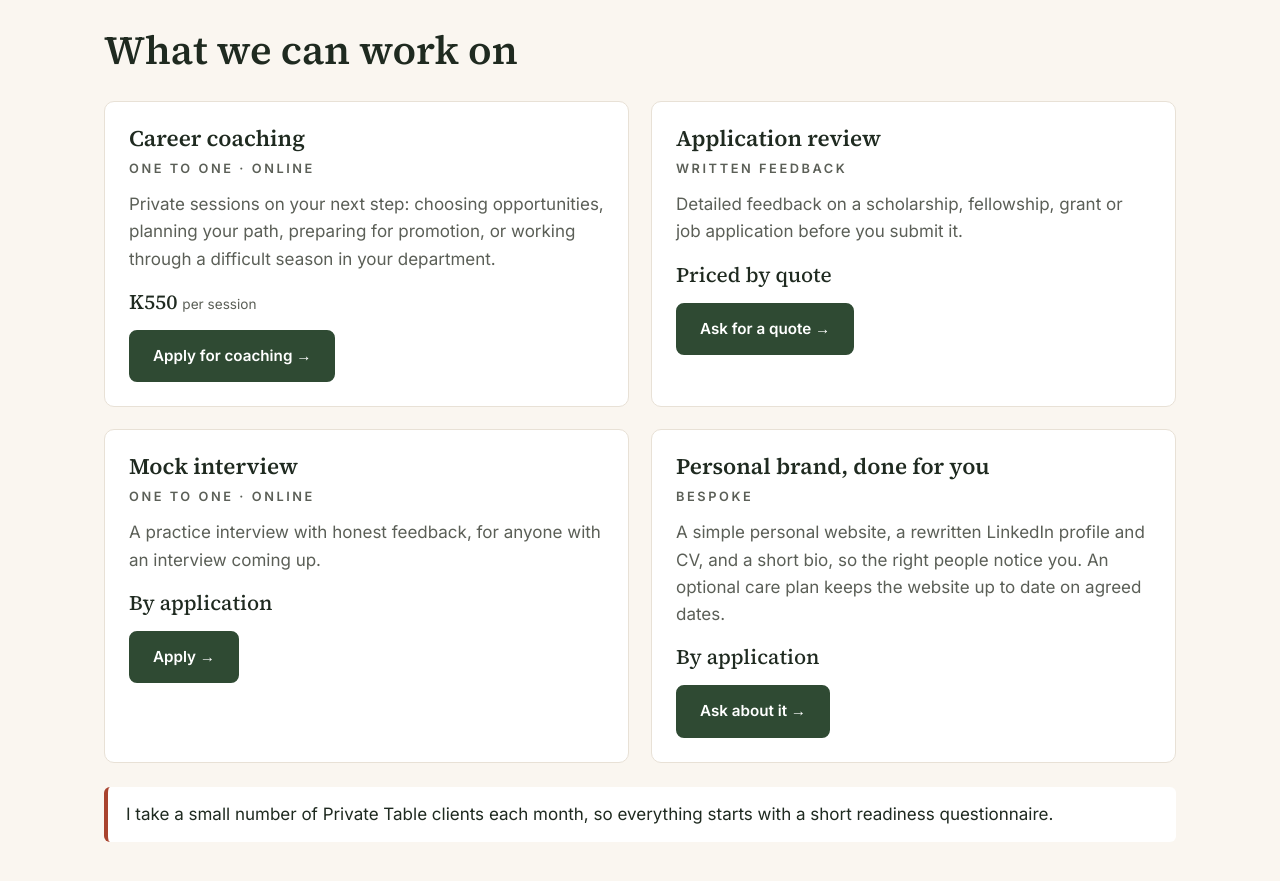
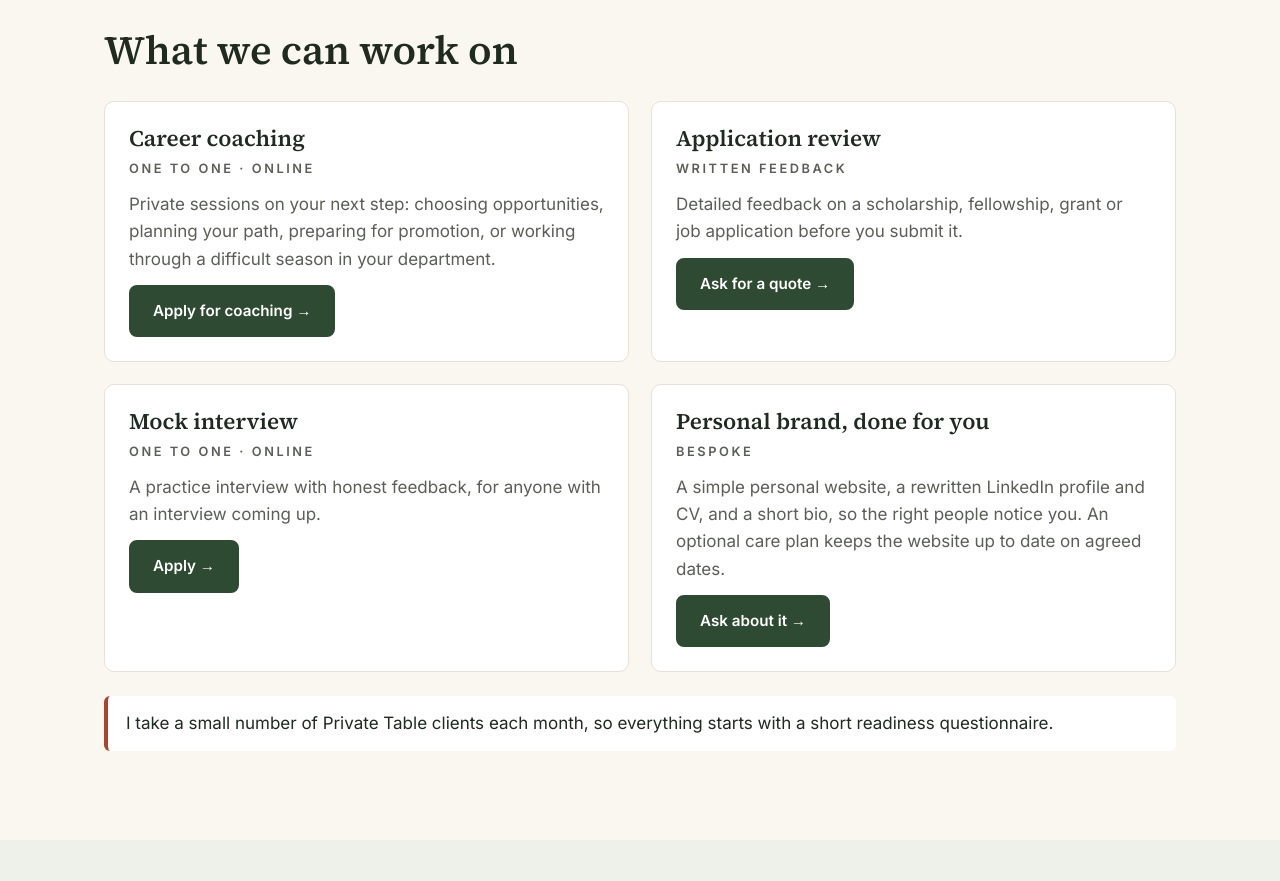
Before and after one commit to mmutondo/mmutondo.github.io, a Jekyll site: the page private-table.html, which Jekyll copies as it is, in a window 1280 px wide and 900 px high, scrolled down 578 px. Shown: the top 881 px of the window. Built offline with Jekyll 4.4.1, drawn with Linux system fonts in a browser that asks for light colours.

Commit message:
Working Lunch and Private Table pages: remove prices
Co-Authored-By: Claude Opus 5.5 <noreply@anthropic.com>
Claude-Session: https://claude.ai/code/session_01EKxmyb8EnG9A94CFrRmYRt

```diff
--- a/private-table.html
+++ b/private-table.html
@@ -61,28 +61,24 @@
             <h3>Career coaching</h3>
             <p class="kicker">One to one &middot; online</p>
             <p>Private sessions on your next step: choosing opportunities, planning your path, preparing for promotion, or working through a difficult season in your department.</p>
-            <p class="price">K550 <small>per session</small></p>
             <a class="btn" href="https://dr.moolamutondo.me/coaching.html">Apply for coaching &rarr;</a>
           </div>
           <div class="panel">
             <h3>Application review</h3>
             <p class="kicker">Written feedback</p>
             <p>Detailed feedback on a scholarship, fellowship, grant or job application before you submit it.</p>
-            <p class="price">Priced by quote</p>
             <a class="btn" href="mailto:moola@moolamutondo.me?subject=Private%20Table%3A%20Application%20review">Ask for a quote &rarr;</a>
           </div>
           <div class="panel">
             <h3>Mock interview</h3>
             <p class="kicker">One to one &middot; online</p>
             <p>A practice interview with honest feedback, for anyone with an interview coming up.</p>
-            <p class="price">By application</p>
             <a class="btn" href="https://dr.moolamutondo.me/coaching.html">Apply &rarr;</a>
           </div>
           <div class="panel">
             <h3>Personal brand, done for you</h3>
             <p class="kicker">Bespoke</p>
             <p>A simple personal website, a rewritten LinkedIn profile and CV, and a short bio, so the right people notice you. An optional care plan keeps the website up to date on agreed dates.</p>
-            <p class="price">By application</p>
             <a class="btn" href="mailto:moola@moolamutondo.me?subject=Private%20Table%3A%20Personal%20brand">Ask about it &rarr;</a>
           </div>
         </div>
--- a/working-lunch.html
+++ b/working-lunch.html
@@ -62,21 +62,18 @@
             <h3>Interview Ready</h3>
             <p class="kicker">Interviews &middot; 2 hours &middot; online</p>
             <p>Walk into your next interview prepared, calm and confident.</p>
-            <p class="price">K350 <small>per seat</small></p>
             <a class="btn" href="mailto:moola@moolamutondo.me?subject=Working%20Lunch%3A%20Interview%20Ready">Reserve a seat &rarr;</a>
           </div>
           <div class="panel">
             <h3>Look the Part Online</h3>
             <p class="kicker">Personal branding &middot; 2 hours &middot; online</p>
             <p>Make sure the right people find you, and like what they see.</p>
-            <p class="price">K350 <small>per seat</small></p>
             <a class="btn" href="mailto:moola@moolamutondo.me?subject=Working%20Lunch%3A%20Look%20the%20Part%20Online">Reserve a seat &rarr;</a>
           </div>
           <div class="panel">
             <h3>Application Clinic</h3>
             <p class="kicker">Applications &middot; 4 weeks &middot; small group</p>
             <p>Get one scholarship, fellowship or grant application ready to submit, together with a small group.</p>
-            <p class="price">K350 <small>per seat</small></p>
             <a class="btn" href="mailto:moola@moolamutondo.me?subject=Working%20Lunch%3A%20Application%20Clinic">Reserve a seat &rarr;</a>
           </div>
         </div>
```
